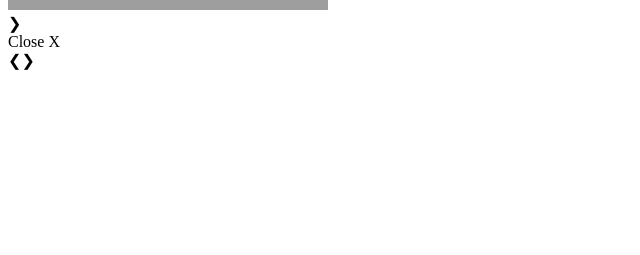
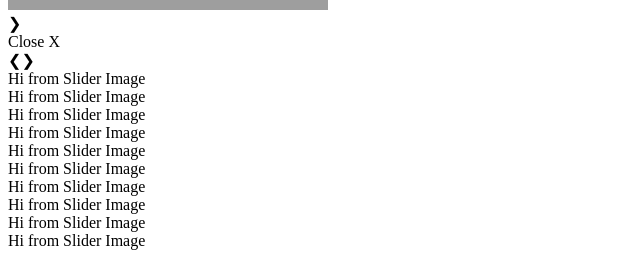
Before and after one commit to hrsf127Foragers/gallery, a React app: page / in a window 1280 px wide. Shown: the part 2453-2708 px from the top of the page, without its empty margins (0-640 px from the left). Before the commit the page ends 2531 px from the top, so only its background shows below. Built offline with nearby package versions, Linux system fonts and the light colour scheme; grey boxes are pictures that could not be loaded; the HTML template or start-up script is replaced by a standard one.

Commit message:
rendering slider within modal

```diff
--- a/client/src/components/Modal.jsx
+++ b/client/src/components/Modal.jsx
@@ -1,5 +1,6 @@
 import React from 'react';
-import ModalPhotoGallery from './ModalPhotoGallery.jsx';
+import ModalGallery from './ModalGallery.jsx';
+import ModalSlider from './ModalSlider.jsx';
 
 const Modal = (props) => {
   const showClassName = props.showModal ? "modal display-block" : "modal display-none";
@@ -7,7 +8,8 @@ const Modal = (props) => {
     <div className={showClassName}>
       <div className="close-button" onClick={props.handleModalCloseButtonClick}>Close X</div>
         <div className="modal-container">
-        <ModalPhotoGallery photos={props.photos} modalPhoto={props.modalPhoto} handleModalLeftArrowClick={props.handleModalLeftArrowClick} handleModalRightArrowClick={props.handleModalRightArrowClick}/>
+        <ModalGallery photos={props.photos} modalPhoto={props.modalPhoto} handleModalLeftArrowClick={props.handleModalLeftArrowClick} handleModalRightArrowClick={props.handleModalRightArrowClick}/>
+        <ModalSlider photos={props.photos}/>
       </div>
     </div>
   )
--- a/client/src/components/ModalPhotoGallery.jsx
+++ b/client/src/components/ModalGallery.jsx
@@ -2,7 +2,7 @@ import React from 'react';
 import ModalGalleryImage from './ModalGalleryImage.jsx';
 import ModalGalleryArrow from './ModalGalleryArrow.jsx';
 
-const ModalPhotoGallery = (props) => {
+const ModalGallery = (props) => {
   return (
     <div className="modal-photo-gallery">
       <ModalGalleryArrow direction="left" clickFunction={props.handleModalLeftArrowClick} glyph="&#10094;"/>
@@ -12,4 +12,4 @@ const ModalPhotoGallery = (props) => {
   )
 }
 
-export default ModalPhotoGallery;
+export default ModalGallery;
--- /dev/null
+++ b/client/src/components/ModalSlider.jsx
@@ -0,0 +1,14 @@
+import React from 'react';
+import ModalSliderImage from './ModalSliderImage.jsx';
+
+const ModalSlider = (props) => {
+  return (
+    <div>
+      {props.photos.map((photo, index) => {
+        return <ModalSliderImage key={index} id={index} photo={photo} />
+      })}
+    </div>
+  )
+}
+
+export default ModalSlider;
--- /dev/null
+++ b/client/src/components/ModalSliderImage.jsx
@@ -0,0 +1,9 @@
+import React from 'react';
+
+const ModalSliderImage = (props) => {
+  return (
+    <div>Hi from Slider Image</div>
+  )
+}
+
+export default ModalSliderImage;
```
